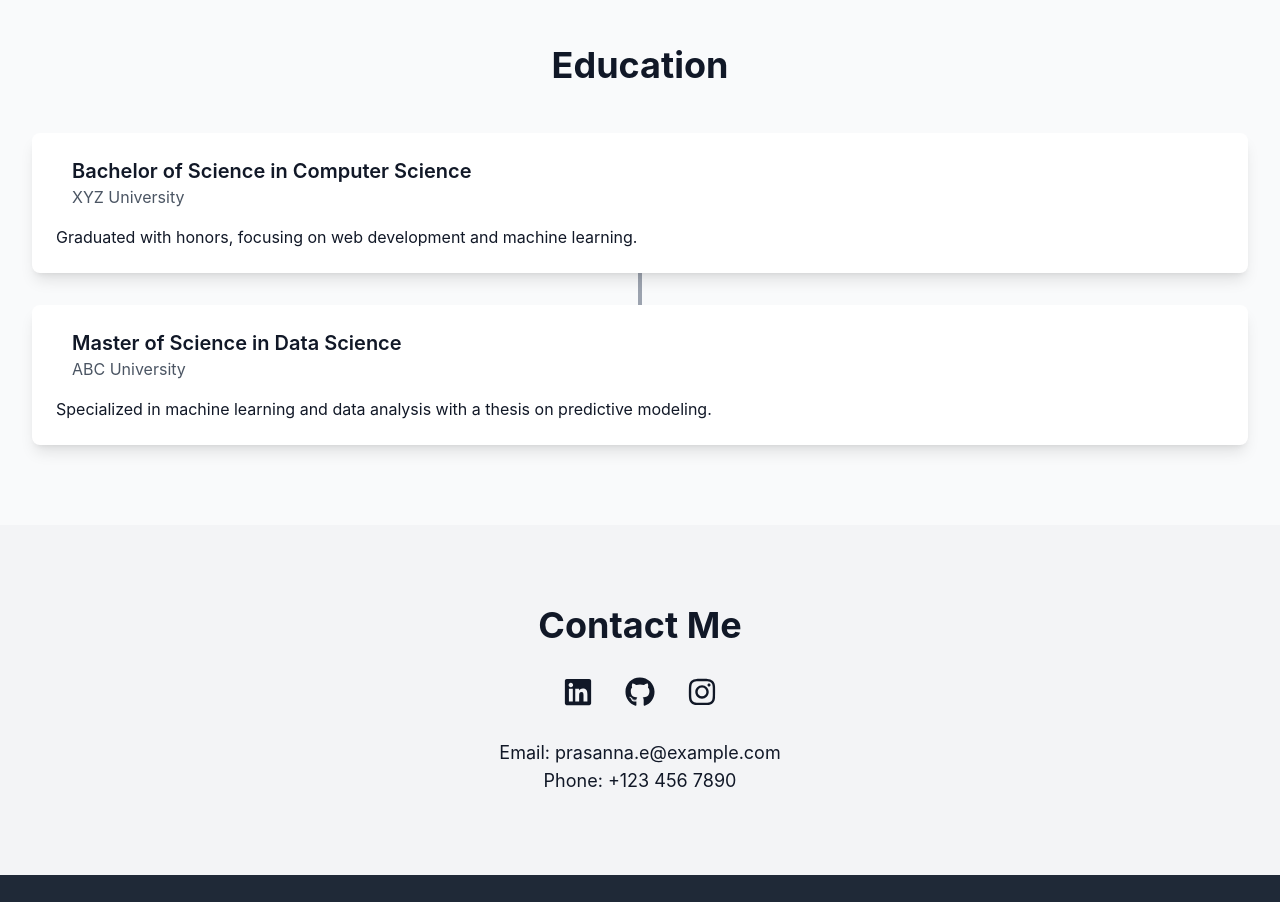
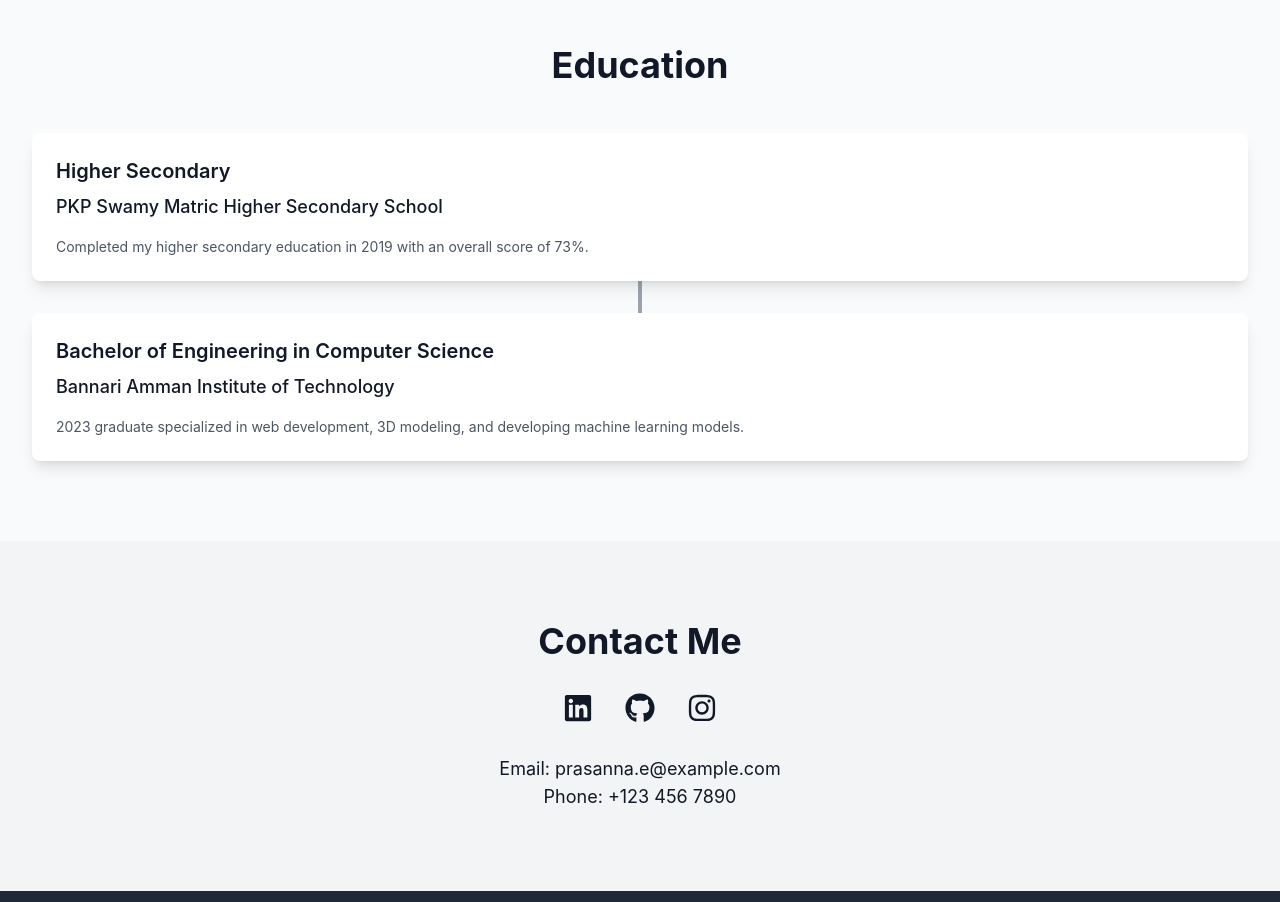
Before and after one commit to 6382737054/PERSONAL-PORTFOLIO, a React (Create React App) app: page / in a window 1280 px wide. Shown: the part 3460-4362 px from the top of the page. Built offline with nearby package versions, Linux system fonts and the light colour scheme.

Commit message:
Update skills section and remove hover effects

```diff
--- a/src/App.js
+++ b/src/App.js
@@ -178,7 +178,6 @@ function App() {
             <Timeline />
           </div>
         </section>
-
 {/* Education Section */}
 <section id="education" className="py-20 bg-gray-50 text-gray-900">
   <div className="max-w-7xl mx-auto px-4 sm:px-6 lg:px-8">
@@ -189,21 +188,25 @@ function App() {
       </div>
       <div className="relative space-y-8">
         <EducationCard
-
-                  title="Bachelor of Science in Computer Science"
-                  institution="XYZ University"
-                  description="Graduated with honors, focusing on web development and machine learning."
+          title="Higher Secondary"
+          institution="PKP Swamy Matric Higher Secondary School"
+          description="Completed my higher secondary education in 2019 with an overall score of 73%."
+          titleClassName="text-lg" // Adjusted size
+          institutionClassName="text-base" // Adjusted size
         />
         <EducationCard
-
-                  title="Master of Science in Data Science"
-                  institution="ABC University"
-                  description="Specialized in machine learning and data analysis with a thesis on predictive modeling."
+          title="Bachelor of Engineering in Computer Science"
+          institution="Bannari Amman Institute of Technology"
+          description="2023 graduate specialized in web development, 3D modeling, and developing machine learning models."
+          titleClassName="text-lg" // Adjusted size
+          institutionClassName="text-base" // Adjusted size
         />
       </div>
     </div>
   </div>
 </section>
+
+
 
         {/* Contact Me Section */}
         <section id="contact" className="py-20 bg-gray-100 text-gray-900 text-center">
--- a/src/components/EducationCard.jsx
+++ b/src/components/EducationCard.jsx
@@ -1,19 +1,15 @@
-// src/components/EducationCard.js
 import React from 'react';
 
-const EducationCard = ({ icon, title, institution, description }) => {
+function EducationCard({ title, institution, description }) {
   return (
-    <div className="bg-white shadow-lg rounded-lg p-6">
-      <div className="flex items-center space-x-4 mb-4">
-        <div className="text-3xl">{icon}</div>
-        <div>
-          <h3 className="text-xl font-semibold">{title}</h3>
-          <p className="text-gray-600">{institution}</p>
-        </div>
+    <div className="relative bg-white rounded-lg shadow-lg p-6 w-full">
+      <h3 className="text-xl font-semibold mb-2">{title}</h3>
+      <div className="flex justify-between items-center mb-4">
+        <h4 className="text-lg font-medium">{institution}</h4>
       </div>
-      <p>{description}</p>
+      <p className="text-gray-600 text-sm">{description}</p>
     </div>
   );
-};
+}
 
 export default EducationCard;
```
Lines whose indentation alone changed are shown as unchanged.
